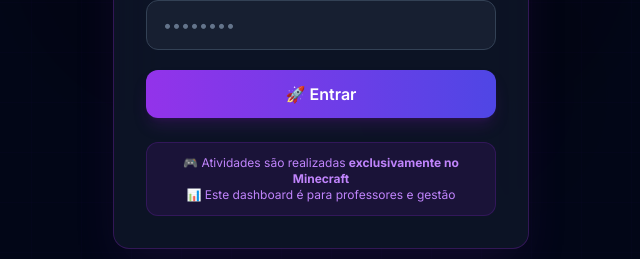
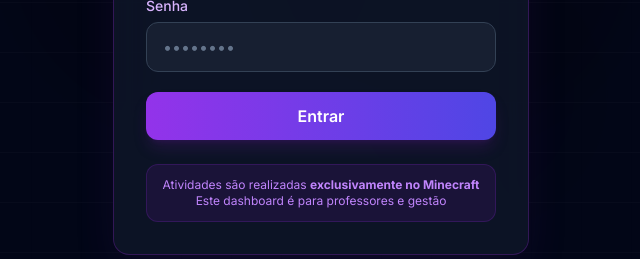
Before and after one commit to Projects-Erick/CraftMind-Nexus_FRONTEND, a React (Create React App) app: page /login in a window 1280 px wide. Shown: the part 448-707 px from the top of the page, without its empty margins (319-959 px from the left). Built offline with nearby package versions, Linux system fonts and the light colour scheme; no server answers.

Commit message:
Update background and role icons in Login component

```diff
--- a/src/pages/Login.jsx
+++ b/src/pages/Login.jsx
@@ -43,7 +43,7 @@ export default function Login() {
       {/* Grid pattern overlay */}
       <div className="absolute inset-0 opacity-5"
         style={{
-          backgroundImage: 'linear-gradient(rgba(109,40,217,0.5) 1px, transparent 1px), linear-gradient(90deg, rgba(109,40,217,0.5) 1px, transparent 1px)',
+          backgroundImage: 'linear-gradient(rgba(220,220,220,0.5) 1px, transparent 1px), linear-gradient(90deg, rgba(0,0,0,0.5) 1px, transparent 1px)',
           backgroundSize: '50px 50px'
         }}>
       </div>
@@ -106,15 +106,15 @@ export default function Login() {
                   <div className="w-4 h-4 border-2 border-white border-t-transparent rounded-full animate-spin"></div>
                   Entrando...
                 </span>
-              ) : '🚀 Entrar'}
+              ) : 'Entrar'}
             </button>
           </form>
 
           {/* Info box */}
           <div className="mt-6 p-3 bg-purple-900/20 border border-purple-800/30 rounded-xl">
             <p className="text-xs text-purple-400 text-center">
-              🎮 Atividades são realizadas <strong>exclusivamente no Minecraft</strong><br/>
-              📊 Este dashboard é para professores e gestão
+              Atividades são realizadas <strong>exclusivamente no Minecraft</strong><br/>
+              Este dashboard é para professores e gestão
             </p>
           </div>
         </div>
@@ -122,10 +122,10 @@ export default function Login() {
         {/* Roles display */}
         <div className="mt-6 grid grid-cols-4 gap-2">
           {[
-            { icon: '👑', role: 'Admin', color: 'from-red-900/40 to-red-800/20 border-red-800/30' },
-            { icon: '🏢', role: 'Secretaria', color: 'from-blue-900/40 to-blue-800/20 border-blue-800/30' },
-            { icon: '👨‍🏫', role: 'Professor', color: 'from-green-900/40 to-green-800/20 border-green-800/30' },
-            { icon: '👨‍🎓', role: 'Aluno', color: 'from-yellow-900/40 to-yellow-800/20 border-yellow-800/30' },
+            { icon: '', role: 'Admin', color: 'from-red-900/40 to-red-800/20 border-red-800/30' },
+            { icon: '', role: 'Secretaria', color: 'from-blue-900/40 to-blue-800/20 border-blue-800/30' },
+            { icon: '', role: 'Professor', color: 'from-green-900/40 to-green-800/20 border-green-800/30' },
+            { icon: '', role: 'Aluno', color: 'from-yellow-900/40 to-yellow-800/20 border-yellow-800/30' },
           ].map(({ icon, role, color }) => (
             <div key={role} className={`bg-gradient-to-b ${color} border rounded-xl p-2 text-center`}>
               <div className="text-xl">{icon}</div>
```
